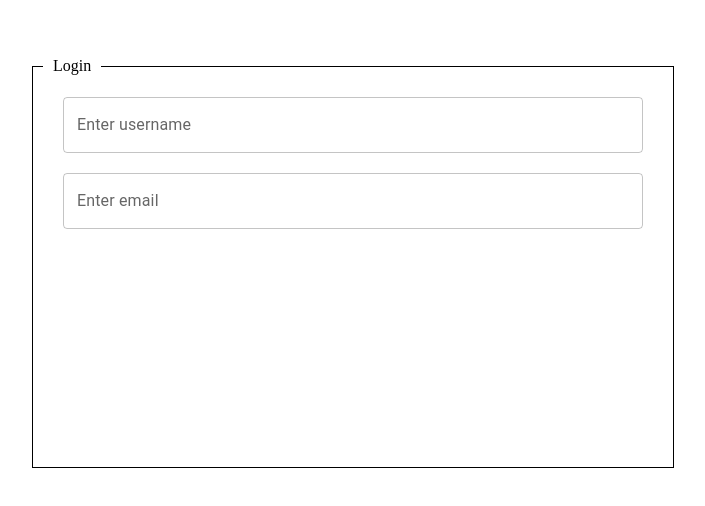
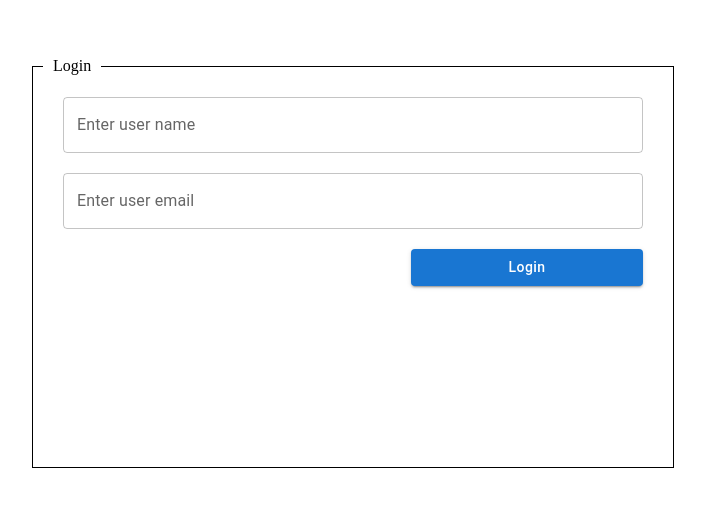
Before and after one commit to GregoryPetrovLn/sysaid-client, a React (Create React App) app: page /login in a window 1280 px wide. Shown: the part 134-640 px from the top of the page, without its empty margins (287-992 px from the left). Built offline with nearby package versions, Linux system fonts and the light colour scheme.

Commit message:
added input props

```diff
--- a/src/components/input/Input.js
+++ b/src/components/input/Input.js
@@ -3,22 +3,28 @@ import TextField from '@mui/material/TextField';
 import './Input.scss'
 import {FormGroup} from '@mui/material';
 
-const Input = ({ label}) => {
+const Input = ({ value, id, placeholder, onChange,errors,touched}) => {
     return (
         <div className={'custom-input'}>
             <FormGroup>
                 <TextField className={'custom-input__input'}
-                           id="outlined-basic"
-                           label={label}
+                           label={placeholder}
+                           id={id}
+                           name={id}
+                           value={value}
+                           onChange={onChange}
                            variant="outlined"/>
 
+                {errors[id] && touched[id] ? (
+                    <span className={'custom-input__error'}>{errors[id]?.toString()}</span>
+                ) : null}
             </FormGroup>
         </div>
     );
 };
 
 Input.defaultProps = {
-    label: 'Label'
+    placeholder: 'Label'
 }
 
 export default Input;
--- a/src/components/input/Input.scss
+++ b/src/components/input/Input.scss
@@ -1,8 +1,10 @@
+@import "src/styles/styles";
 .custom-input {
   margin-bottom: 20px;
 
-  &__form-label {
-
+  &__error {
+    font-size: 12px;
+    color: $red;
   }
 
   &__input {
--- a/src/styles/variables.scss
+++ b/src/styles/variables.scss
@@ -1,3 +1,4 @@
 $gray: #b1afaf;
 $deepGray: #6b6a6a;
 $white: #fff;
+$red: #d72415;
--- a/src/views/login-page/components/InputFields.js
+++ b/src/views/login-page/components/InputFields.js
@@ -1,12 +1,63 @@
 import React from 'react';
 import './InputFields.scss'
 import Input from "../../../components/input/Input";
+
+import {Formik} from 'formik';
+import * as Yup from 'yup';
+import {Button} from "@mui/material";
+
+const Schema = Yup.object().shape({
+    username: Yup.string()
+        .min(2, 'Too Short!')
+        .max(50, 'Too Long!')
+        .required('Required'),
+    email: Yup.string().email('Invalid email').required('Required'),
+});
+
 const InputFields = () => {
+
+    const onSubmit = (values, {resetForm}) => {
+        console.log(values)
+        resetForm()
+    }
     return (
-        <div className={'input-fields'}>
-            <Input title={'Username'} label={'Enter username'}/>
-            <Input title={'Email'} label={'Enter email'}/>
-        </div>
+        <Formik
+            initialValues={{
+                username: '',
+                email: '',
+            }}
+            validationSchema={Schema}
+            onSubmit={onSubmit}
+        >
+            {({
+                  values,
+                  handleChange,
+                  handleSubmit,
+                  errors,
+                  touched
+              }) => (
+                <div className={'input-fields'}>
+                    <Input title={'Username'}
+                           placeholder={'Enter user name'}
+                           errors={errors}
+                           touched={touched}
+                           id={'username'}
+                           value={values.username}
+                           onChange={handleChange}
+                    />
+                    <Input title={'Email'}
+                           placeholder={'Enter user email'}
+                           errors={errors}
+                           touched={touched}
+                           id={'email'}
+                           value={values.email}
+                           onChange={handleChange}
+                    />
+                    <Button variant={'contained'} className={'input-fields__btn-login'}
+                            onClick={handleSubmit}>Login</Button>
+                </div>
+            )}
+        </Formik>
     );
 };
 
--- a/src/views/login-page/components/InputFields.scss
+++ b/src/views/login-page/components/InputFields.scss
@@ -1,3 +1,8 @@
 .input-fields{
   margin: 30px;
+  &__btn-login{
+    float: right;
+    width: 40%;
+    text-transform: none!important;
+  }
 }
```
